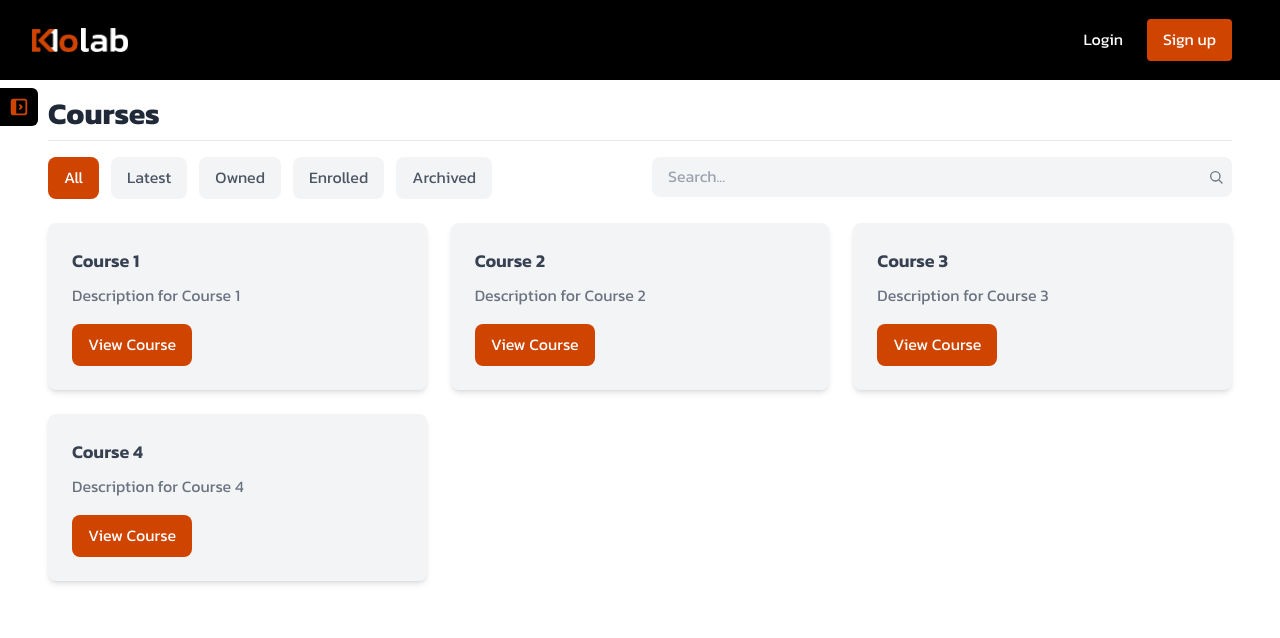
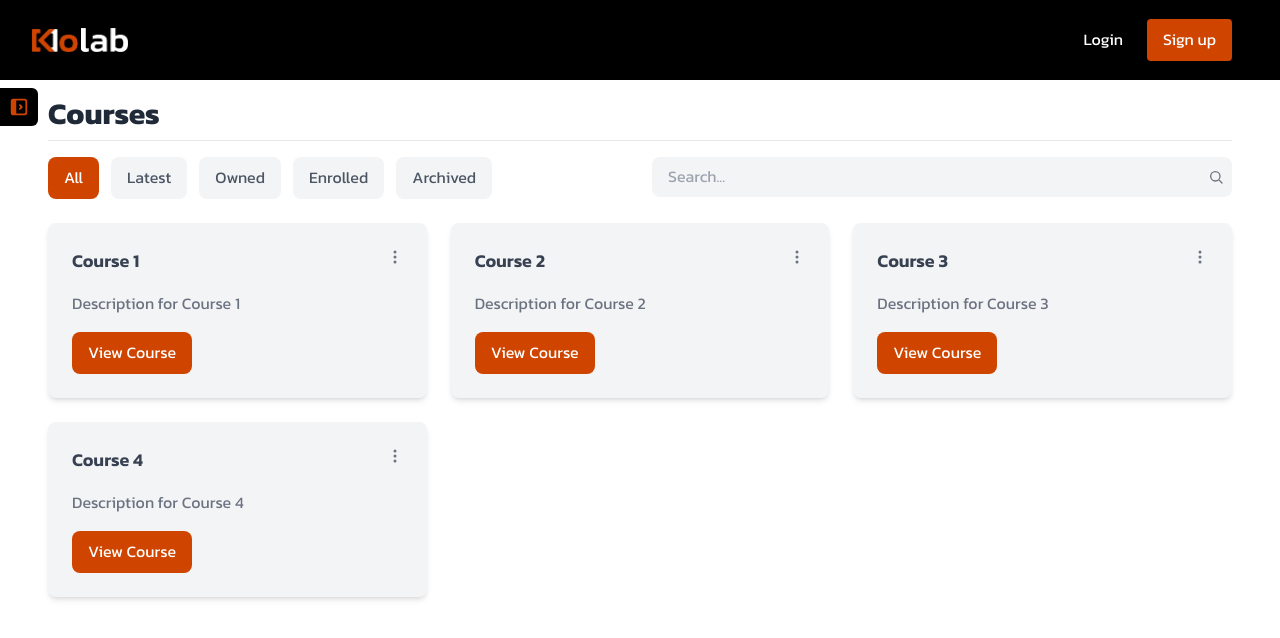
Before and after one commit to takitajwar17/Kolab-Dev-Classroom, a Next.js app in the folder client/: page /courses in a window 1280 px wide. Shown: the top 638 px of the page. Built offline with nearby package versions, Linux system fonts and the light colour scheme; no server answers.

Commit message:
3-dot menu added for each Course Card

```diff
--- a/client/app/courses/page.jsx
+++ b/client/app/courses/page.jsx
@@ -1,5 +1,6 @@
 "use client";
-import { useState } from "react";
+import { useEffect, useRef, useState } from "react";
+import { BsThreeDotsVertical } from "react-icons/bs";
 
 const CourseSection = () => {
   const [activeTab, setActiveTab] = useState("All");
@@ -13,6 +14,38 @@ const CourseSection = () => {
     { title: "Course 4", description: "Description for Course 4" },
     // Add more courses as needed
   ];
+
+  const [menuOpen, setMenuOpen] = useState(null);
+  const menuRef = useRef(null);
+
+  // Close the menu if user clicks outside of it
+  useEffect(() => {
+    const handleClickOutside = (event) => {
+      if (menuRef.current && !menuRef.current.contains(event.target)) {
+        setMenuOpen(null); // Close the menu
+      }
+    };
+
+    // Add event listener to the document
+    document.addEventListener("mousedown", handleClickOutside);
+
+    // Cleanup the event listener when the component unmounts
+    return () => {
+      document.removeEventListener("mousedown", handleClickOutside);
+    };
+  }, [menuOpen]);
+
+  const handleEdit = (id) => {
+    // Handle edit logic here
+  };
+
+  const handleArchive = (id) => {
+    // Handle archive logic here
+  };
+
+  const handleDelete = (id) => {
+    // Handle delete logic here
+  };
 
   return (
     <div className="bg-white min-h-screen px-12 pt-4 text-gray-800">
@@ -70,10 +103,53 @@ const CourseSection = () => {
             key={index}
             className="bg-gray-100 p-6 rounded-lg shadow-md hover:shadow-lg transition"
           >
-            <h3 className="text-lg font-semibold mb-2 text-gray-700">
-              {course.title}
-            </h3>
+            {/* Title and 3-dot Menu Container */}
+            <div className="flex justify-between items-start mb-4">
+              <h3 className="text-lg font-semibold text-gray-700 flex-1">
+                {course.title}
+              </h3>
+
+              {/* 3-dot Menu Button */}
+              <div className="relative" ref={menuRef}>
+                <button
+                  className="text-gray-500 hover:text-gray-700"
+                  onClick={() => setMenuOpen(index === menuOpen ? null : index)} // Toggle menu
+                >
+                  <BsThreeDotsVertical />
+                </button>
+
+                {/* Dropdown Menu */}
+                {menuOpen === index && (
+                  <div className="absolute right-0 mt-2 w-32 bg-white border border-gray-200 rounded-lg shadow-lg">
+                    <ul className="text-left">
+                      <li
+                        className="px-4 py-2 text-gray-700 hover:bg-gray-100 cursor-pointer"
+                        onClick={() => handleEdit(course.id)}
+                      >
+                        Edit
+                      </li>
+                      <li
+                        className="px-4 py-2 text-gray-700 hover:bg-gray-100 cursor-pointer"
+                        onClick={() => handleArchive(course.id)}
+                      >
+                        Archive
+                      </li>
+                      <li
+                        className="px-4 py-2 text-red-600 hover:bg-gray-100 cursor-pointer"
+                        onClick={() => handleDelete(course.id)}
+                      >
+                        Delete
+                      </li>
+                    </ul>
+                  </div>
+                )}
+              </div>
+            </div>
+
+            {/* Card Description */}
             <p className="text-gray-500 mb-4">{course.description}</p>
+
+            {/* View Course Button */}
             <button className="bg-orange hover:bg-opacity-80 text-white py-2 px-4 rounded-lg">
               View Course
             </button>
```
